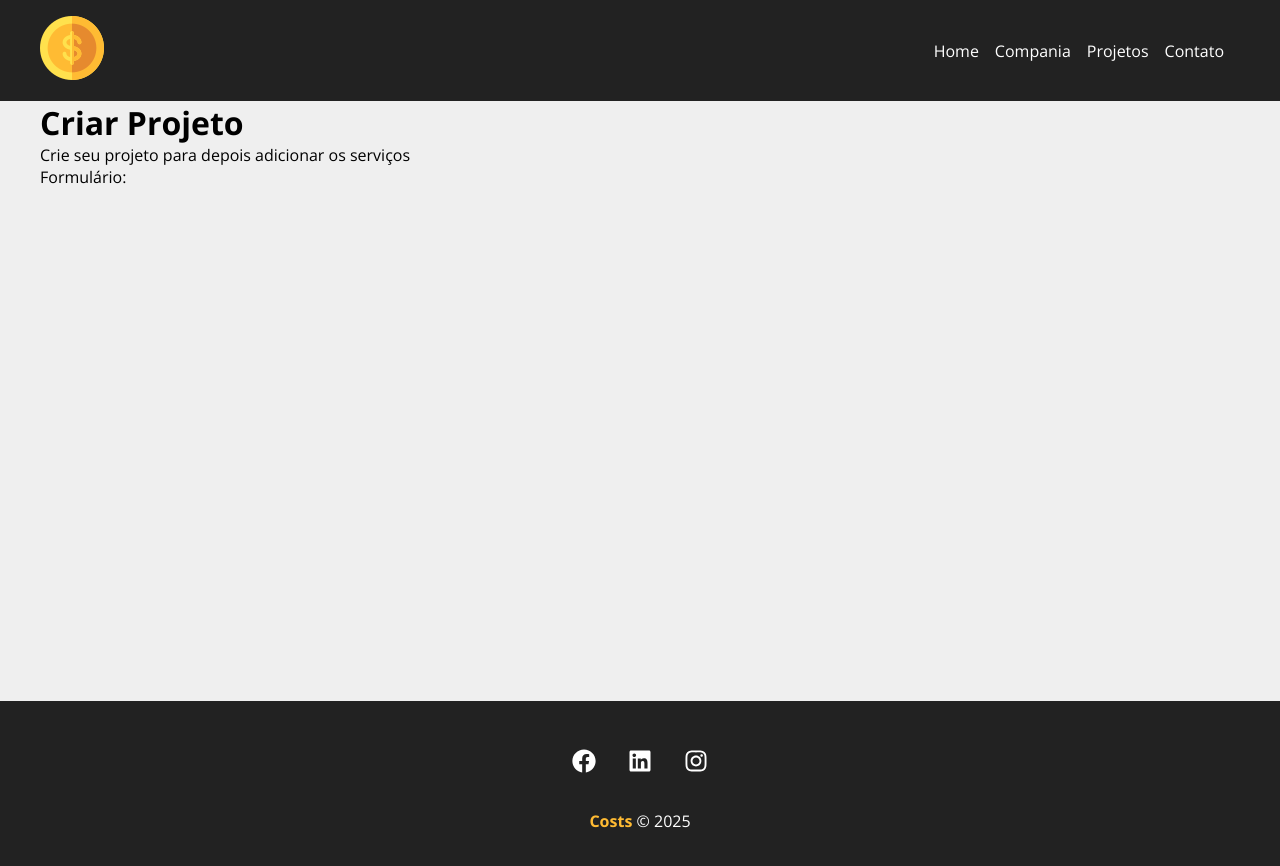
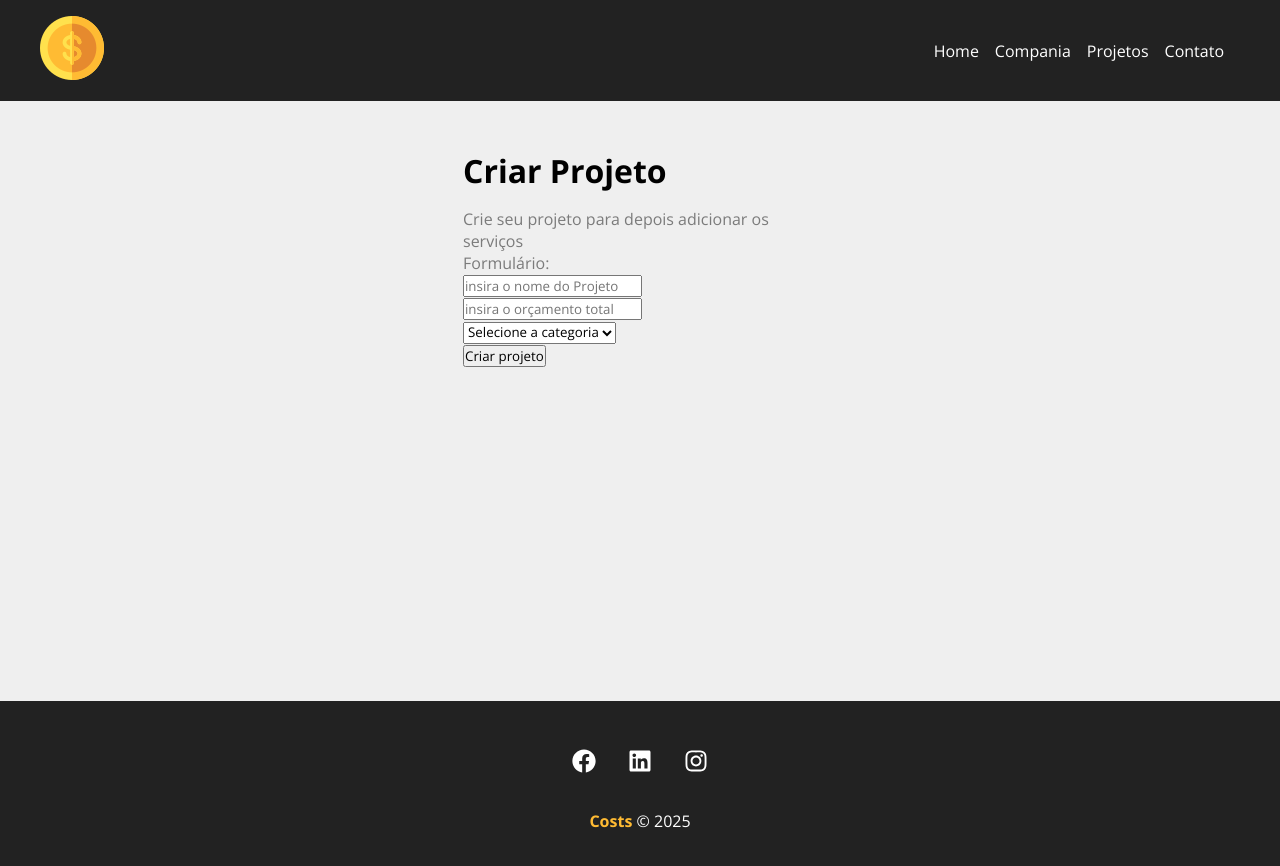
Before and after one commit to Gustavobiz/Custo, a React (Create React App) app in the folder custo/: page /NewProject in a window 1280 px wide. Shown: the top 866 px of the page. Built offline with nearby package versions, Linux system fonts and the light colour scheme.

Commit message:
feat: new project estrutura

```diff
--- a/custo/src/components/pages/NewProject.js
+++ b/custo/src/components/pages/NewProject.js
@@ -1,9 +1,12 @@
+import styles from "./NewProject.module.css";
+import ProjectForm from "../project/ProjectForm";
 function NewProject() {
   return (
-    <div>
+    <div className={styles.newproject_container}>
       <h1>Criar Projeto</h1>
       <p>Crie seu projeto para depois adicionar os serviços</p>
       <p>Formulário:</p>
+      <ProjectForm></ProjectForm>
     </div>
   );
 }
--- a/custo/src/components/pages/NewProject.module.css
+++ b/custo/src/components/pages/NewProject.module.css
@@ -3,3 +3,11 @@
   margin: 0 auto;
   padding: 3em;
 }
+
+.newproject_container h1 {
+  margin-bottom: 0.5em;
+}
+
+.newproject_container p {
+  color: #7b7b7b;
+}
--- /dev/null
+++ b/custo/src/components/project/ProjectForm.js
@@ -0,0 +1,22 @@
+function ProjectForm() {
+  return (
+    <form>
+      <div>
+        <input type="text" placeholder="insira o nome do Projeto"></input>
+      </div>
+      <div>
+        <input type="number" placeholder="insira o orçamento total"></input>
+      </div>
+      <div>
+        {" "}
+        <select name="category_id">
+          <option disabled selected>
+            Selecione a categoria
+          </option>
+        </select>
+      </div>
+      <input type="submit" value="Criar projeto" />
+    </form>
+  );
+}
+export default ProjectForm;
```
